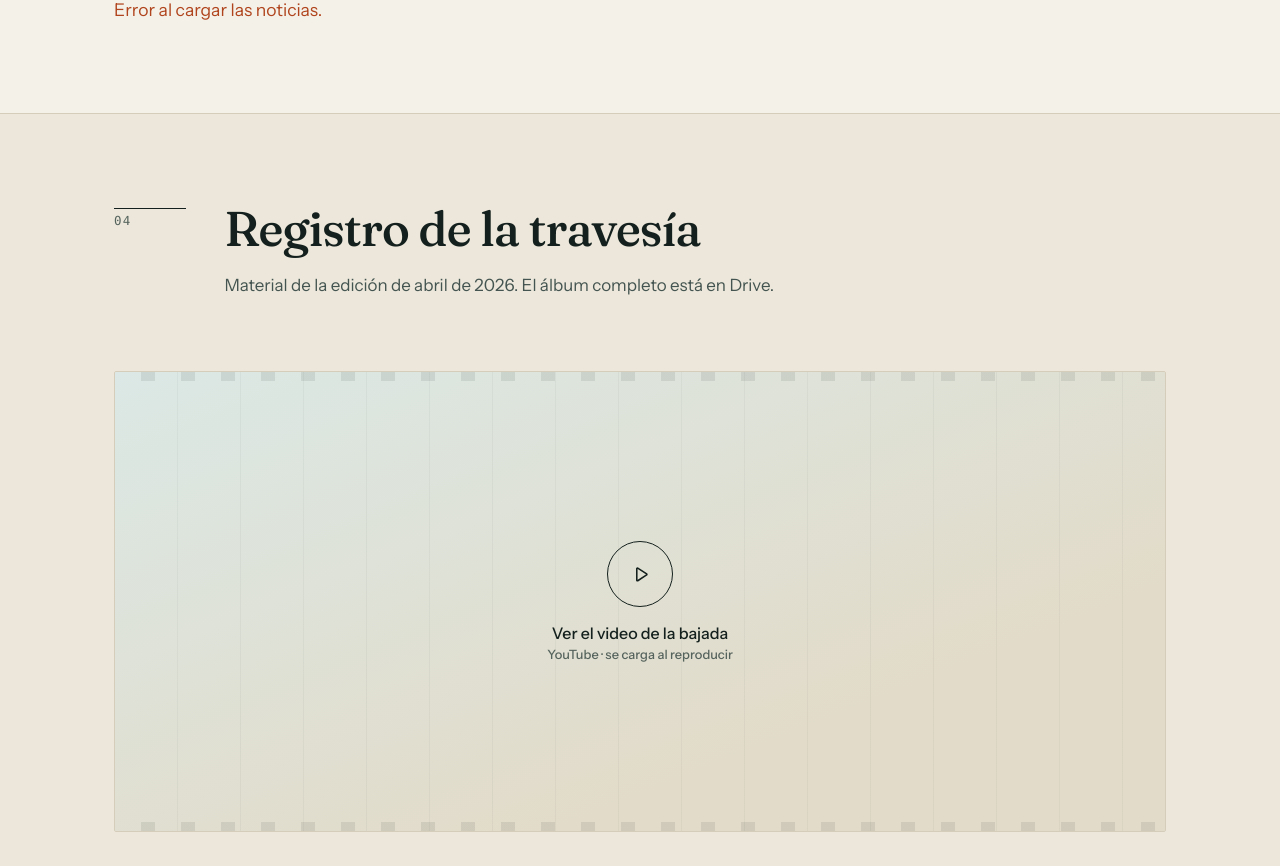
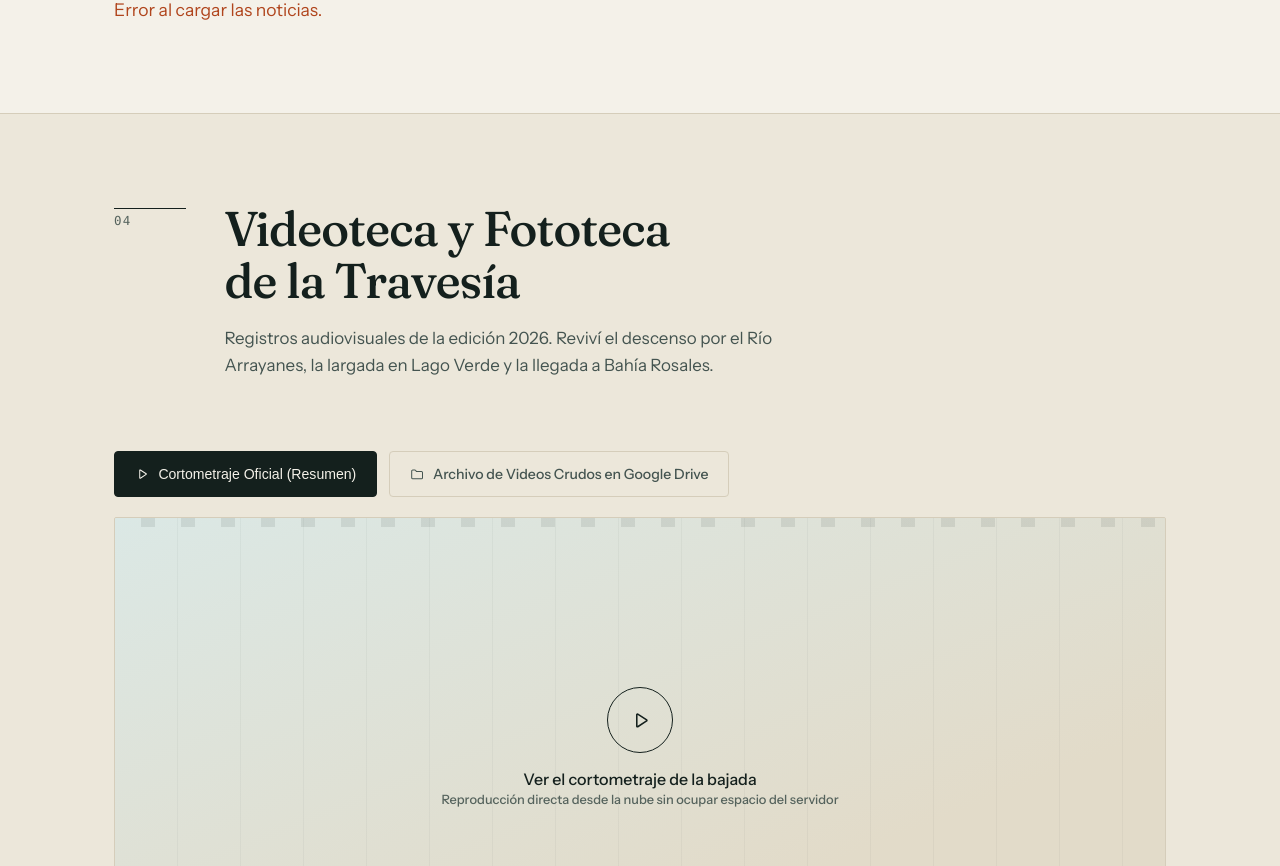
Before and after one commit to leanchoi/travesia-kayak-los-alerces, a PHP site: page / in a window 1280 px wide. Shown: the part 3092-3958 px from the top of the page. Run offline with PHP 8.4, Linux system fonts and the light colour scheme.

Commit message:
Fix monochrome sponsors legibility, update Cardacci photo in kayak, add Google Drive media hub

```diff
--- a/index.html
+++ b/index.html
@@ -351,19 +351,31 @@
   <div class="shell">
     <header class="head">
       <p class="head__num">04</p>
-      <h2 class="head__title">Registro de la travesía</h2>
-      <p class="head__lede">Material de la edición de abril de 2026. El álbum completo está en Drive.</p>
+      <h2 class="head__title">Videoteca y Fototeca de la Travesía</h2>
+      <p class="head__lede">Registros audiovisuales de la edición 2026. Reviví el descenso por el Río Arrayanes, la largada en Lago Verde y la llegada a Bahía Rosales.</p>
     </header>
 
-    <div class="film" id="film" data-video="t5qNJe3UqBc">
-      <button class="film__btn" type="button" aria-label="Reproducir el video de la travesía">
-        <span class="film__ring"><svg class="ic" aria-hidden="true"><use href="#i-play"/></svg></span>
-        <span class="film__label">Ver el video de la bajada<em>YouTube · se carga al reproducir</em></span>
-      </button>
+    <!-- Selector de Videos / Videoteca -->
+    <div class="video-hub">
+      <div class="video-hub__tabs">
+        <button class="video-tab-btn active" type="button" data-video-src="t5qNJe3UqBc">
+          <svg class="ic" aria-hidden="true"><use href="#i-play"/></svg> Cortometraje Oficial (Resumen)
+        </button>
+        <a class="video-tab-btn" href="https://drive.google.com/drive/folders/1t2gUt2ecHjFj2KRR2Z2_L6Mwt_5ZMMUS?usp=sharing" target="_blank" rel="noopener noreferrer">
+          <svg class="ic" aria-hidden="true"><use href="#i-folder"/></svg> Archivo de Videos Crudos en Google Drive
+        </a>
+      </div>
+
+      <div class="film" id="film" data-video="t5qNJe3UqBc">
+        <button class="film__btn" type="button" aria-label="Reproducir el video de la travesía">
+          <span class="film__ring"><svg class="ic" aria-hidden="true"><use href="#i-play"/></svg></span>
+          <span class="film__label">Ver el cortometraje de la bajada<em>Reproducción directa desde la nube sin ocupar espacio del servidor</em></span>
+        </button>
+      </div>
     </div>
 
     <div class="plates" id="plates">
-      <figure class="plate" data-full="assets/gallery-1.jpg" data-caption="Navegación sobre el Río Arrayanes, entre bosque nativo.">
+      <figure class="plate" data-full="assets/gallery-1.jpg" data-caption="Navegación sobre el Río Arrayanes, entre bosque nativo de alerces.">
         <img src="assets/gallery-1.jpg" alt="Kayaks navegando el Río Arrayanes" loading="lazy" decoding="async">
         <figcaption><b>Río Arrayanes</b><span>Tramo de corriente</span></figcaption>
       </figure>
@@ -371,19 +383,22 @@
         <img src="assets/gallery-2.jpg" alt="Amanecer sobre el Lago Verde" loading="lazy" decoding="async">
         <figcaption><b>Lago Verde</b><span>Largada</span></figcaption>
       </figure>
-      <figure class="plate" data-full="assets/gallery-3.jpg" data-caption="Desembarque en la playa de Bahía Rosales.">
+      <figure class="plate" data-full="assets/gallery-3.jpg" data-caption="Desembarque y descanso en la playa de Bahía Rosales.">
         <img src="assets/gallery-3.jpg" alt="Desembarque en Bahía Rosales" loading="lazy" decoding="async">
         <figcaption><b>Bahía Rosales</b><span>Llegada</span></figcaption>
       </figure>
-      <figure class="plate" data-full="assets/gallery-4.jpg" data-caption="La flotilla completa avanzando en formación.">
+      <figure class="plate" data-full="assets/gallery-4.jpg" data-caption="La flotilla universitaria completa advancing en formación.">
         <img src="assets/gallery-4.jpg" alt="Vista aérea de la flotilla de kayaks" loading="lazy" decoding="async">
         <figcaption><b>Flotilla</b><span>42 embarcaciones</span></figcaption>
       </figure>
     </div>
 
-    <a class="linkrow" href="https://drive.google.com/drive/folders/1t2gUt2ecHjFj2KRR2Z2_L6Mwt_5ZMMUS" target="_blank" rel="noopener noreferrer">
-      <svg class="ic" aria-hidden="true"><use href="#i-folder"/></svg>
-      <span><b>Álbum completo en Google Drive</b><em>Fotografías en alta resolución de la edición 2026</em></span>
+    <a class="linkrow linkrow--highlight" href="https://drive.google.com/drive/folders/1t2gUt2ecHjFj2KRR2Z2_L6Mwt_5ZMMUS?usp=sharing" target="_blank" rel="noopener noreferrer">
+      <svg class="ic ic--lg" aria-hidden="true"><use href="#i-folder"/></svg>
+      <span>
+        <b>Fototeca y Videoteca completa en Google Drive (Acceso Libre)</b>
+        <em>Descargá las fotos originales en alta resolución y los videos sin comprimir de la travesía</em>
+      </span>
       <svg class="ic linkrow__go" aria-hidden="true"><use href="#i-external"/></svg>
     </a>
   </div>
--- a/styles.css
+++ b/styles.css
@@ -660,6 +660,45 @@ em { font-style: italic; }
   gap: clamp(12px, 1.6vw, 20px);
   counter-reset: plate;
 }
+.video-hub {
+  margin-bottom: 2rem;
+}
+.video-hub__tabs {
+  display: flex;
+  flex-wrap: wrap;
+  gap: .75rem;
+  margin-bottom: 1.25rem;
+}
+.video-tab-btn {
+  display: inline-flex;
+  align-items: center;
+  gap: .5rem;
+  padding: .65rem 1.2rem;
+  font-size: .88rem;
+  font-weight: 500;
+  color: var(--ink-2);
+  background: var(--paper-2);
+  border: 1px solid var(--rule);
+  border-radius: 4px;
+  text-decoration: none;
+  cursor: pointer;
+  transition: all .25s var(--ease);
+}
+.video-tab-btn:hover, .video-tab-btn.active {
+  color: var(--paper);
+  background: var(--ink);
+  border-color: var(--ink);
+}
+
+.linkrow--highlight {
+  background: color-mix(in srgb, var(--lake) 12%, var(--paper));
+  border-color: color-mix(in srgb, var(--lake) 40%, transparent);
+}
+.linkrow--highlight:hover {
+  background: color-mix(in srgb, var(--lake) 22%, var(--paper));
+  border-color: var(--lake);
+}
+
 .plate {
   position: relative; margin: 0;
   counter-increment: plate;
@@ -724,21 +763,34 @@ em { font-style: italic; }
    -------------------------------------------------------------------------- */
 .person {
   display: grid;
-  grid-template-columns: 260px minmax(0, 1fr);
+  grid-template-columns: minmax(280px, 380px) minmax(0, 1fr);
   gap: clamp(28px, 4.5vw, 56px);
-  align-items: start;
+  align-items: center;
   padding-bottom: clamp(44px, 6vw, 72px);
   border-bottom: 1px solid var(--rule);
 }
 .person__plate {
   position: relative; margin: 0;
-  aspect-ratio: 4 / 5;
+  aspect-ratio: 16 / 10;
   overflow: hidden;
   border: 1px solid var(--rule);
-  border-radius: 2px;
+  border-radius: 4px;
   background: var(--paper-3);
-}
-.person__plate img { width: 100%; height: 100%; object-fit: cover; }
+  box-shadow: 0 10px 30px -10px rgba(0, 0, 0, 0.12);
+}
+.person__plate img {
+  width: 100%; height: 100%;
+  object-fit: cover;
+  object-position: center 30%;
+  transition: transform .4s var(--ease);
+}
+.person__plate:hover img {
+  transform: scale(1.03);
+}
+
+@media (max-width: 768px) {
+  .person { grid-template-columns: 1fr; }
+}
 .person__plate.is-empty img { display: none; }
 .person__plate.is-empty::before {
   content: attr(data-initials);
```
Also changed, not shown: assets/auspiciantes/acrear.png, assets/auspiciantes/alerce-studio.png, assets/auspiciantes/banco-patagonia.png, assets/auspiciantes/don-chiquino.png, assets/auspiciantes/el-rastro.png, assets/auspiciantes/esquel-outdoors.png, assets/auspiciantes/esquel-padel.png, assets/auspiciantes/financity.png, assets/auspiciantes/grafica-alfa.png, assets/auspiciantes/la-fiambreria.png, assets/auspiciantes/la-pulperia.png, assets/auspiciantes/sti-servicios.png, assets/cardacci.jpg (added).
